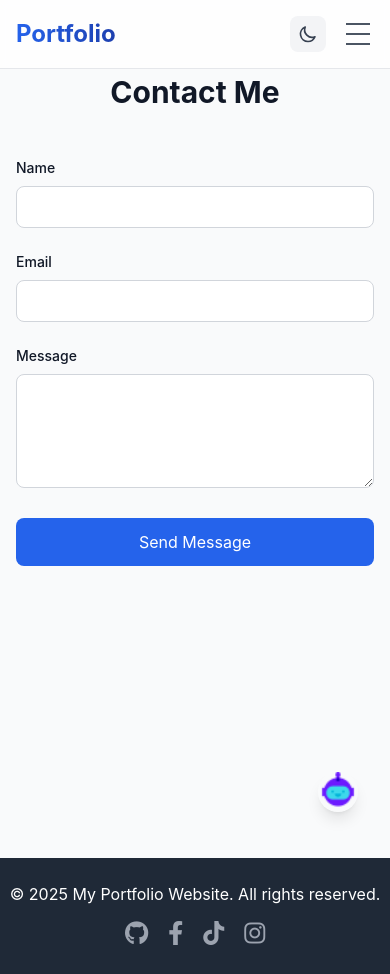
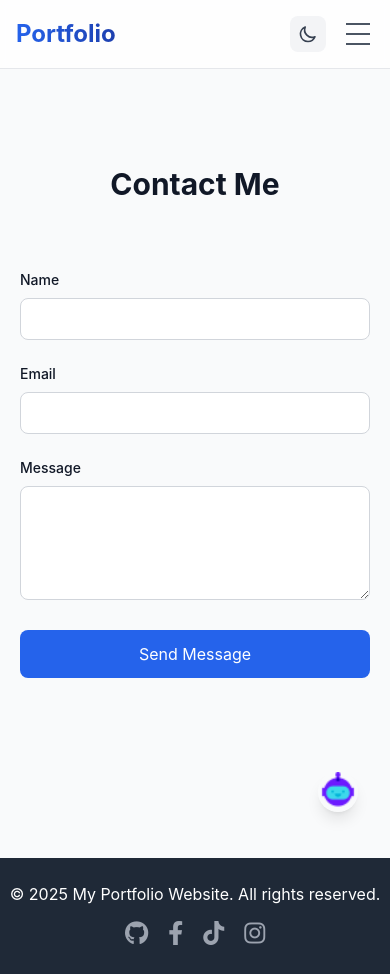
Before and after one commit to Arilsamsi/portfolio_v2, a Vue app: page /contact in a window 390 px wide. Built offline with nearby package versions, Linux system fonts and the light colour scheme.

Commit message:
fix responsive contact form

```diff
--- a/src/components/ContactForm.vue
+++ b/src/components/ContactForm.vue
@@ -89,7 +89,7 @@ export default defineComponent({
 </script>
 
 <template>
-  <div class="max-w-2xl mx-auto">
+  <div class="max-w-2xl mx-auto p-5 w-full">
     <form
       @keydown.enter.prevent="submitForm"
       name="submit-to-google-sheet"
@@ -102,7 +102,6 @@ export default defineComponent({
           v-model="formData.name"
           id="name"
           type="text"
-          required
           class="w-full px-4 py-2 rounded-lg border border-gray-300 dark:border-gray-700 dark:bg-gray-800 focus:ring-2 focus:ring-primary"
         />
       </div>
@@ -113,7 +112,6 @@ export default defineComponent({
           v-model="formData.email"
           id="email"
           type="email"
-          required
           class="w-full px-4 py-2 rounded-lg border border-gray-300 dark:border-gray-700 dark:bg-gray-800 focus:ring-2 focus:ring-primary"
         />
       </div>
@@ -125,7 +123,6 @@ export default defineComponent({
         <textarea
           v-model="formData.message"
           id="message"
-          required
           rows="4"
           class="w-full px-4 py-2 rounded-lg border border-gray-300 dark:border-gray-700 dark:bg-gray-800 focus:ring-2 focus:ring-primary"
         ></textarea>
--- a/src/pages/Contact.vue
+++ b/src/pages/Contact.vue
@@ -1,28 +1,29 @@
 <script lang="ts">
-import ContactForm from '../components/ContactForm.vue';
+import ContactForm from "../components/ContactForm.vue";
 // import Footer from '../components/layout/Footer.vue';
 // import Header from '../components/layout/Header.vue';
 
 export default {
-    name: 'Contact',
+  name: "Contact",
   components: {
     ContactForm,
     // Header,
     // Footer,
-    }
-}
+  },
+};
 </script>
 
 <template>
   <!-- <Header /> -->
   <!-- Contact Section -->
-    <section id="contact" class="section-container min-h-screen mb-1 mt-[10px] md:mt-[10px] mb-1">
+  <section
+    id="contact"
+    class="min-h-screen flex flex-col items-center justify-center w-full min-w-screen mb-1 mt-[10px] md:mt-[10px] mb-1"
+  >
     <h2 class="section-title">Contact Me</h2>
     <ContactForm />
   </section>
   <!-- <Footer /> -->
 </template>
 
-<style scoped>
-
-</style>
+<style scoped></style>
```
Lines whose indentation alone changed are shown as unchanged.
